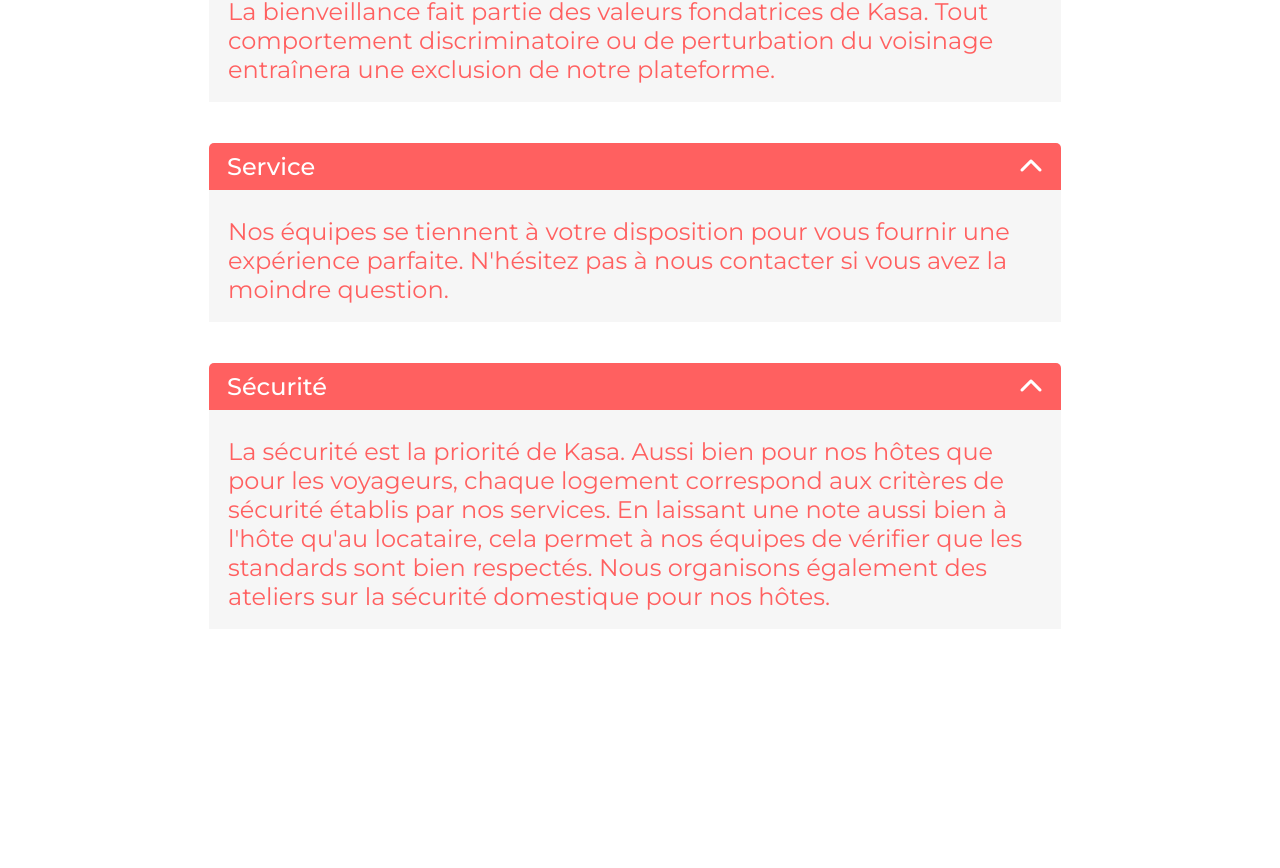
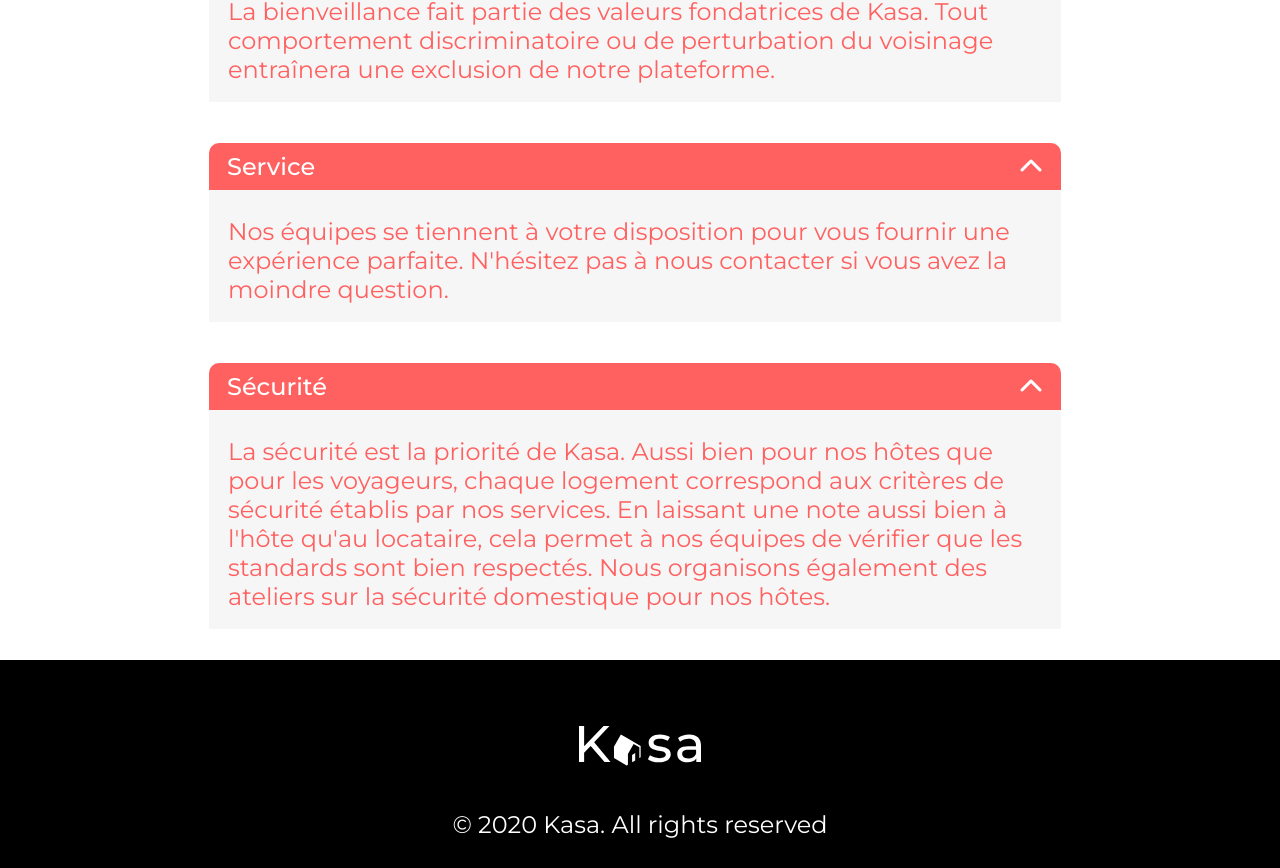
Before and after one commit to Kwaay/BenoitDumont_11_06042023, a React (Vite) app: page /about in a window 1280 px wide. Shown: the part 711-1579 px from the top of the page. Before the commit the page ends 1371 px from the top, so only its background shows below. Built offline with nearby package versions, Linux system fonts and the light colour scheme.

Commit message:
✨ Feature | Add Footer component

```diff
--- /dev/null
+++ b/src/components/Footer.jsx
@@ -0,0 +1,8 @@
+export default function Footer() {
+  return (
+    <footer className="footer">
+      <img src="../src/assets/logo-white.svg" className="footer-img" />
+      <span>© 2020 Kasa. All rights reserved</span>
+    </footer>
+  );
+}
--- a/src/routes/about.jsx
+++ b/src/routes/About.jsx
@@ -1,6 +1,7 @@
 import Header from '../components/Header';
 import Banner from '../components/Banner';
 import Dropdown from '../components/Dropdown';
+import Footer from '../components/Footer';
 
 export default function About() {
   return (
@@ -37,6 +38,7 @@
           textFontSize={24}
         />
       </ul>
+      <Footer />
     </div>
   );
 }
--- a/src/routes/home.jsx
+++ b/src/routes/Home.jsx
@@ -1,5 +1,6 @@
 import Header from '../components/Header';
 import Banner from '../components/Banner';
+import Footer from '../components/Footer';
 
 export default function Home() {
   return (
@@ -10,6 +11,7 @@
         text="Chez vous, partout et ailleurs"
         mod="desktop"
       />
+      <Footer />
     </div>
   );
 }
--- a/src/style.css
+++ b/src/style.css
@@ -12,6 +12,10 @@
 ul,
 h1 {
   margin: 0;
+}
+
+a {
+  text-decoration: none;
 }
 
 /* Header */
@@ -77,7 +81,7 @@
 
 .banner p {
   position: absolute;
-  top: 2.5rem;
+  top: 5rem;
   font-family: Montserrat, sans-serif;
   font-size: 48px;
   width: 100%;
@@ -100,7 +104,7 @@
   width: 100%;
   background: #ff6060;
   flex-grow: 1;
-  border-radius: 5px 5px 10px 10px;
+  border-radius: 10px;
 }
 
 .dropdown-container {
@@ -145,3 +149,23 @@
 .dropdown.open .dropdown-toggle {
   transform: rotate(180deg);
 }
+
+/* Footer */
+
+.footer {
+  background-color: #000;
+  color: white;
+  display: flex;
+  align-items: center;
+  flex-direction: column;
+  font-family: Montserrat, sans-serif;
+  font-size: 24px;
+}
+
+.footer img {
+  padding: 66px 0 44px;
+}
+
+.footer span {
+  padding-bottom: 29px;
+}
```
